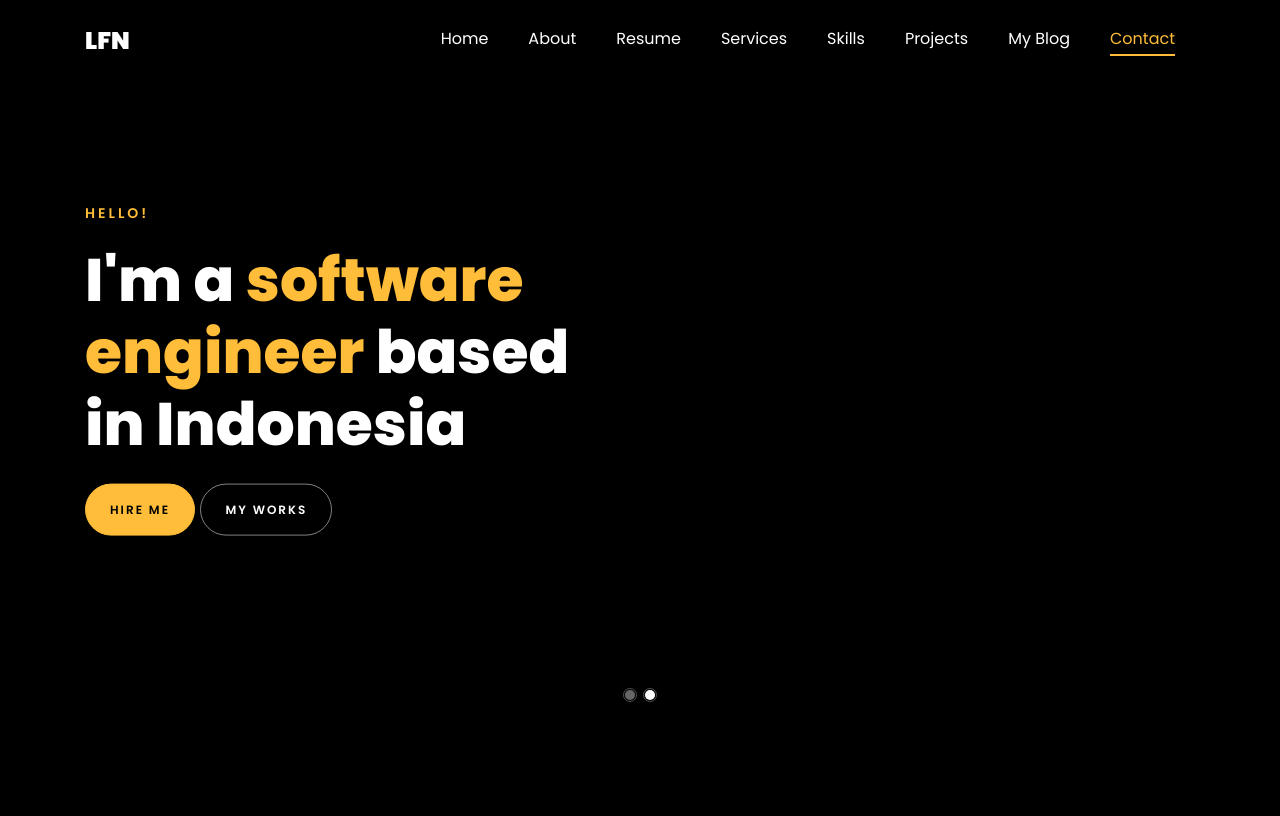
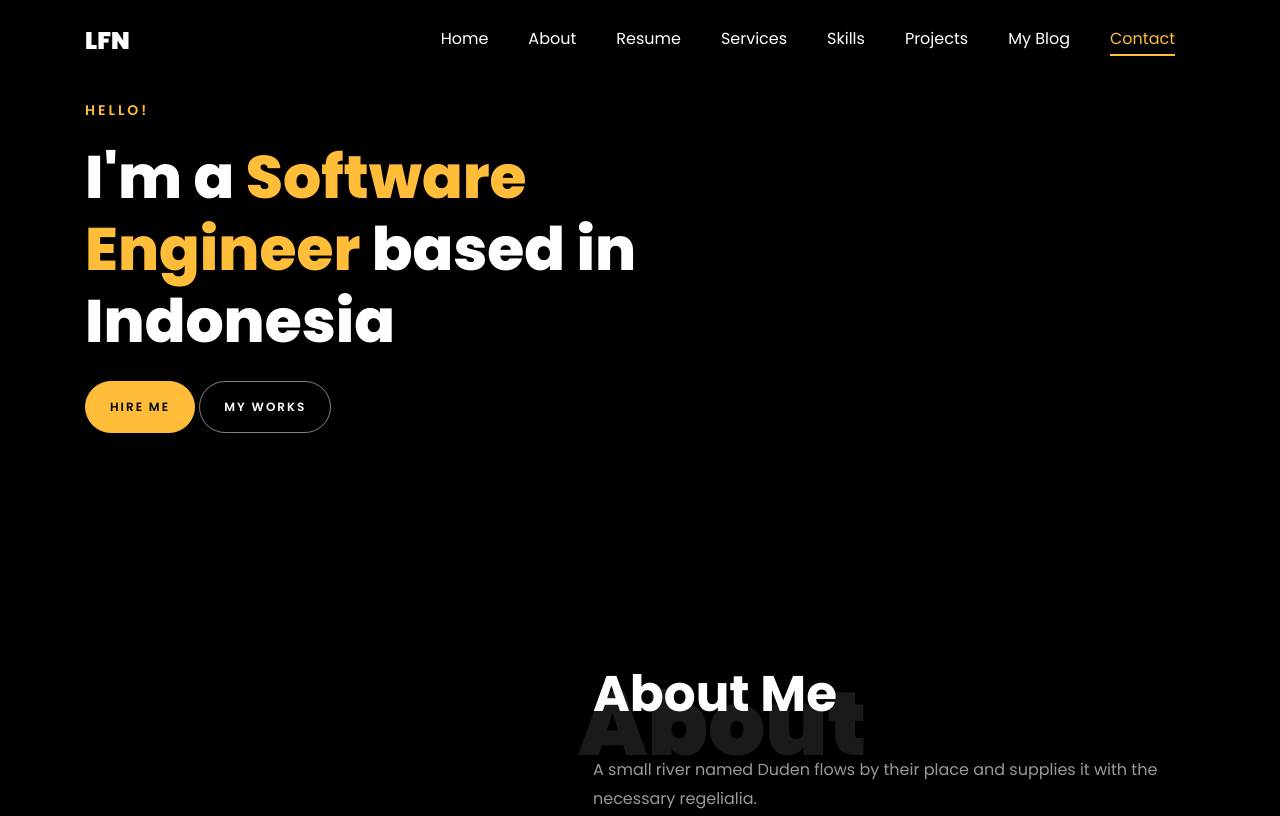
Before and after one commit to leoferaderonugraha/my-portfolio, a plain HTML site: page index.html in a window 1280 px wide. Shown: the top 816 px of the page. Drawn offline with Linux system fonts and the light colour scheme; files whose address does not match are found by name.

Commit message:
Disable carousel for home section

```diff
--- /dev/null
+++ b/css/style2.css
@@ -0,0 +1,18 @@
+.main-heading {
+    font-size: 60px;
+    color: #fff !important;
+    line-height: 1.2;
+    font-weight: 800;
+}
+
+.highlight {
+    color: #ffbd39 !important;
+}
+
+.sub-heading {
+    font-weight: 600;
+    font-size: 14px;
+    letter-spacing: 3px;
+    text-transform: uppercase;
+    color: #ffbd39;
+}
--- a/index.html
+++ b/index.html
@@ -21,6 +21,7 @@
     <link rel="stylesheet" href="css/flaticon.css">
     <link rel="stylesheet" href="css/icomoon.css">
     <link rel="stylesheet" href="css/style.css">
+    <link rel="stylesheet" href="css/style2.css">
   </head>
   <body data-spy="scroll" data-target=".site-navbar-target" data-offset="300">
 
@@ -47,40 +48,13 @@
 	    </div>
 	  </nav>
 	  <section id="home-section" class="hero">
-		  <div class="home-slider  owl-carousel">
-	      <div class="slider-item ">
-	      	<div class="overlay"></div>
-	        <div class="container">
-	          <div class="row d-md-flex no-gutters slider-text align-items-end justify-content-end" data-scrollax-parent="true">
-	          	<div class="one-third js-fullheight order-md-last img" style="background-image: radial-gradient(black, black);">
-	          		<div class="overlay"></div>
-	          	</div>
-		          <div class="one-forth d-flex  align-items-center ftco-animate" data-scrollax=" properties: { translateY: '70%' }">
-		          	<div class="text">
-		          		<span class="subheading">Hello!</span>
-			            <h1 class="mb-4 mt-3">I'm <span>Leo Feradero Nugraha</span></h1>
-			            <h2 class="mb-4">A Freelance SWE/SDE</h2>
+      <div class="container my-5 py-5">
+        <div class="row">
+          <div class="col">
+            <div class="text text-wrap w-50">
+              <span class="sub-heading text-primary slider-text">Hello!</span>
+              <h2 class="mb-4 mt-3 main-heading">I'm a <span class="highlight">Software Engineer</span> based in Indonesia</h2>
               <p><a href="#" class="btn btn-primary py-3 px-4">Hire me</a> <a href="#" class="btn btn-white btn-outline-white py-3 px-4">My works</a></p>
-		            </div>
-		          </div>
-	        	</div>
-	        </div>
-	      </div>
-
-	      <div class="slider-item">
-	      	<div class="overlay"></div>
-	        <div class="container">
-	          <div class="row d-flex no-gutters slider-text align-items-end justify-content-end" data-scrollax-parent="true">
-	          	<div class="one-third js-fullheight order-md-last img" style="background-image: radial-gradient(black, black);">
-	          		<div class="overlay"></div>
-	          	</div>
-		          <div class="one-forth d-flex align-items-center ftco-animate" data-scrollax=" properties: { translateY: '70%' }">
-		          	<div class="text">
-		          		<span class="subheading">Hello!</span>
-			            <h1 class="mb-4 mt-3">I'm a <span>software engineer</span> based in Indonesia</h1>
-			            <p><a href="#" class="btn btn-primary py-3 px-4">Hire me</a> <a href="#" class="btn btn-white btn-outline-white py-3 px-4">My works</a></p>
-		            </div>
-		          </div>
             </div>
           </div>
         </div>
@@ -137,20 +111,21 @@
           </div>
         </div>
     		<div class="row">
-    			<div class="col-md-6">
+    			<div class="col-12 col-md-4">
     				<div class="resume-wrap ftco-animate">
     					<span class="date">2021-2021</span>
     					<h2>Software Development</h2>
     					<span class="position">PT Numex Teknologi Indonesia</span>
     				</div>
+    			</div>
+    			<div class="col-12 col-md-4">
 					<div class="resume-wrap ftco-animate">
 						<span class="date">2022-Now</span>
 						<h2>Full-stack Developer</h2>
 						<span class="position">Niche Stack s.r.o</span>
 					</div>
     			</div>
-
-    			<div class="col-md-6">
+    			<div class="col-12 col-md-4">
     				<div class="resume-wrap ftco-animate">
     					<span class="date">2021-2022</span>
     					<h2>Software Engineer</h2>
```
Lines whose indentation alone changed are shown as unchanged.
